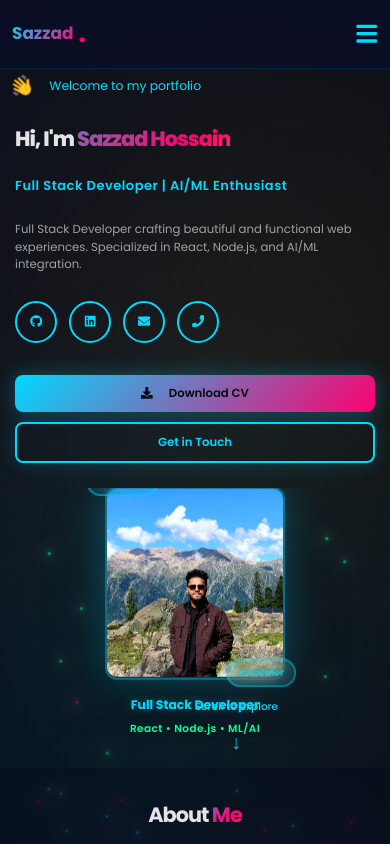
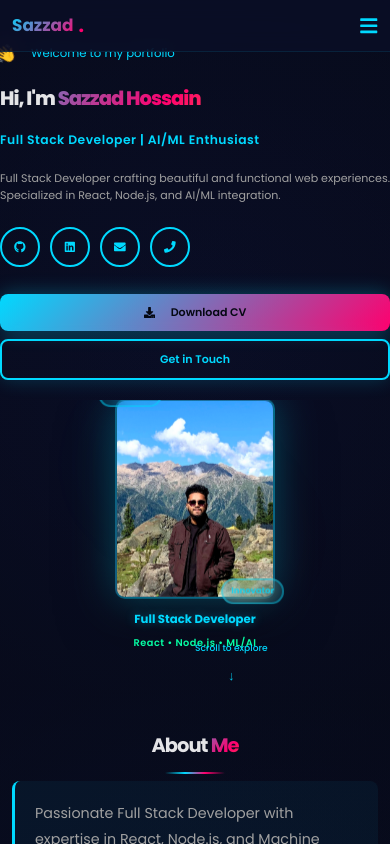
Before and after one commit to SazzadHossain1461/portfolio-sazzad, a React (Create React App) app in the folder client/: page / in a window 390 px wide. Built offline with nearby package versions, Linux system fonts and the light colour scheme; no server answers.

Commit message:
Complete mobile responsive rewrite - all CSS files fixed

```diff
--- a/client/src/styles/App.css
+++ b/client/src/styles/App.css
@@ -1,8 +1,8 @@
 .app-container {
   position: relative;
   min-height: 100vh;
-  width: 100%;
   overflow-x: hidden;
+  background: linear-gradient(135deg, #0a0e27 0%, #050812 100%);
 }
 
 .particle-background {
@@ -17,7 +17,6 @@
 .main-content {
   position: relative;
   z-index: 1;
-  width: 100%;
 }
 
 section {
@@ -26,29 +25,20 @@ section {
   align-items: center;
   justify-content: center;
   padding: 60px 0;
-  width: 100%;
-  box-sizing: border-box;
   position: relative;
-  overflow-x: hidden;
+  overflow: hidden;
 }
 
-@media (max-width: 1024px) {
+@media (max-width: 768px) {
   section {
     min-height: auto;
     padding: 50px 0;
   }
 }
 
-@media (max-width: 768px) {
+@media (max-width: 480px) {
   section {
     padding: 40px 0;
-  }
-}
-
-@media (max-width: 480px) {
-  section {
-    padding: 30px 0;
-    min-height: auto;
   }
 }
 
--- a/client/src/styles/Hero.css
+++ b/client/src/styles/Hero.css
@@ -1,4 +1,3 @@
-/* ========== HERO SECTION ========== */
 .hero {
   position: relative;
   min-height: 100vh;
@@ -9,7 +8,6 @@
   overflow: hidden;
 }
 
-/* ========== HERO CONTAINER ========== */
 .hero-container {
   max-width: 1200px;
   width: 100%;
@@ -26,14 +24,30 @@
   }
 }
 
-/* ========== HERO CONTENT ========== */
+@media (max-width: 768px) {
+  .hero-container {
+    gap: 30px;
+  }
+}
+
+@media (max-width: 480px) {
+  .hero-container {
+    gap: 20px;
+  }
+}
+
 .hero-content {
   display: flex;
   flex-direction: column;
   gap: 20px;
 }
 
-/* Greeting */
+@media (max-width: 480px) {
+  .hero-content {
+    gap: 12px;
+  }
+}
+
 .greeting {
   display: flex;
   align-items: center;
@@ -41,6 +55,20 @@
   font-size: 1.2rem;
   color: var(--primary);
   margin-bottom: 20px;
+}
+
+@media (max-width: 768px) {
+  .greeting {
+    font-size: 1rem;
+    margin-bottom: 10px;
+  }
+}
+
+@media (max-width: 480px) {
+  .greeting {
+    font-size: 0.9rem;
+    margin-bottom: 8px;
+  }
 }
 
 .wave {
@@ -62,7 +90,12 @@
   }
 }
 
-/* Hero Title */
+@media (max-width: 480px) {
+  .wave {
+    font-size: 1.3rem;
+  }
+}
+
 .hero-title {
   font-size: 4rem;
   font-weight: 800;
@@ -72,19 +105,27 @@
   letter-spacing: -1px;
 }
 
+@media (max-width: 1024px) {
+  .hero-title {
+    font-size: 3.5rem;
+  }
+}
+
 @media (max-width: 768px) {
   .hero-title {
-    font-size: 2.5rem;
+    font-size: 2rem;
+    margin-bottom: 10px;
   }
 }
 
 @media (max-width: 480px) {
   .hero-title {
-    font-size: 1.8rem;
+    font-size: 1.5rem;
+    line-height: 1.2;
+    margin-bottom: 8px;
   }
 }
 
-/* Gradient Text in Title */
 .hero-title .gradient-text {
   background: linear-gradient(135deg, var(--primary) 0%, var(--secondary) 50%, var(--tertiary) 100%);
   -webkit-background-clip: text;
@@ -106,7 +147,6 @@
   }
 }
 
-/* Hero Subtitle */
 .hero-subtitle {
   font-size: 1.8rem;
   color: var(--primary);
@@ -115,19 +155,26 @@
   letter-spacing: 0.5px;
 }
 
+@media (max-width: 1024px) {
+  .hero-subtitle {
+    font-size: 1.5rem;
+  }
+}
+
 @media (max-width: 768px) {
   .hero-subtitle {
-    font-size: 1.3rem;
+    font-size: 1.1rem;
+    margin-bottom: 10px;
   }
 }
 
 @media (max-width: 480px) {
   .hero-subtitle {
-    font-size: 1.1rem;
+    font-size: 0.95rem;
+    margin-bottom: 8px;
   }
 }
 
-/* Hero Description */
 .hero-description {
   font-size: 1.1rem;
   color: var(--text-secondary);
@@ -139,21 +186,37 @@
 @media (max-width: 768px) {
   .hero-description {
     font-size: 1rem;
+    margin-bottom: 15px;
   }
 }
 
 @media (max-width: 480px) {
   .hero-description {
-    font-size: 0.95rem;
+    font-size: 0.85rem;
+    margin-bottom: 12px;
+    line-height: 1.5;
   }
 }
 
-/* ========== SOCIAL LINKS ========== */
 .hero-socials {
   display: flex;
   gap: 20px;
   margin-bottom: 30px;
   flex-wrap: wrap;
+}
+
+@media (max-width: 768px) {
+  .hero-socials {
+    gap: 12px;
+    margin-bottom: 15px;
+  }
+}
+
+@media (max-width: 480px) {
+  .hero-socials {
+    gap: 10px;
+    margin-bottom: 12px;
+  }
 }
 
 .social-link {
@@ -197,7 +260,7 @@
   box-shadow: 0 20px 40px rgba(0, 217, 255, 0.3);
 }
 
-@media (max-width: 480px) {
+@media (max-width: 768px) {
   .social-link {
     width: 45px;
     height: 45px;
@@ -205,7 +268,14 @@
   }
 }
 
-/* ========== CTA BUTTONS ========== */
+@media (max-width: 480px) {
+  .social-link {
+    width: 40px;
+    height: 40px;
+    font-size: 0.9rem;
+  }
+}
+
 .hero-cta {
   display: flex;
   gap: 20px;
@@ -213,14 +283,21 @@
   margin-top: 10px;
 }
 
+@media (max-width: 768px) {
+  .hero-cta {
+    gap: 10px;
+    margin-top: 5px;
+  }
+}
+
 @media (max-width: 480px) {
   .hero-cta {
     flex-direction: column;
-    gap: 12px;
+    gap: 8px;
+    margin-top: 3px;
   }
 }
 
-/* Button Base Styles */
 .btn {
   padding: 14px 32px;
   border: none;
@@ -266,7 +343,6 @@
   left: 100%;
 }
 
-/* Primary Button */
 .btn-primary {
   background: linear-gradient(135deg, var(--primary) 0%, var(--secondary) 100%);
   color: var(--darker);
@@ -284,7 +360,6 @@
   outline-offset: 2px;
 }
 
-/* Secondary Button */
 .btn-secondary {
   background: transparent;
   color: var(--primary);
@@ -313,17 +388,12 @@
 
 @media (max-width: 480px) {
   .btn {
-    padding: 12px 20px;
-    font-size: 0.9rem;
-    width: 100%;
-  }
-
-  .hero-cta {
+    padding: 10px 20px;
+    font-size: 0.85rem;
     width: 100%;
   }
 }
 
-/* ========== HERO 3D SECTION ========== */
 .hero-3d {
   width: 100%;
   height: 500px;
@@ -349,11 +419,11 @@
 
 @media (max-width: 480px) {
   .hero-3d {
-    height: 300px;
+    height: 250px;
+    border-radius: 12px;
   }
 }
 
-/* ========== SCROLL INDICATOR ========== */
 .scroll-indicator {
   position: absolute;
   bottom: 30px;
@@ -404,144 +474,37 @@
   }
 }
 
-/* ========== RESPONSIVE ADJUSTMENTS ========== */
+@media (max-width: 480px) {
+  .scroll-indicator {
+    bottom: 10px;
+    font-size: 0.7rem;
+    gap: 8px;
+  }
+
+  .scroll-icon {
+    font-size: 1rem;
+  }
+}
+
 @media (max-width: 1024px) {
   .hero {
     padding: 80px 20px 50px;
-  }
-
-  .hero-container {
-    gap: 40px;
-  }
-
-  .hero-title {
-    font-size: 3.5rem;
-  }
-
-  .hero-subtitle {
-    font-size: 1.5rem;
   }
 }
 
 @media (max-width: 768px) {
   .hero {
-    padding: 80px 20px 40px;
+    padding: 70px 16px 30px;
     min-height: auto;
-  }
-
-  .hero-container {
-    gap: 30px;
-  }
-
-  .hero-content {
-    gap: 15px;
-  }
-
-  .hero-title {
-    font-size: 2rem;
-    margin-bottom: 15px;
-  }
-
-  .hero-subtitle {
-    font-size: 1.2rem;
-    margin-bottom: 15px;
-  }
-
-  .hero-description {
-    font-size: 0.95rem;
-    margin-bottom: 20px;
-    line-height: 1.6;
-  }
-
-  .greeting {
-    font-size: 1rem;
-    margin-bottom: 15px;
-  }
-
-  .hero-socials {
-    gap: 15px;
-    margin-bottom: 20px;
-  }
-
-  .hero-cta {
-    gap: 12px;
-    margin-top: 8px;
   }
 }
 
 @media (max-width: 480px) {
   .hero {
-    padding: 70px 15px 30px;
-  }
-
-  .hero-container {
-    gap: 25px;
-  }
-
-  .hero-content {
-    gap: 12px;
-  }
-
-  .hero-title {
-    font-size: 1.6rem;
-    line-height: 1.3;
-    margin-bottom: 12px;
-  }
-
-  .hero-subtitle {
-    font-size: 1rem;
-    margin-bottom: 12px;
-  }
-
-  .hero-description {
-    font-size: 0.9rem;
-    margin-bottom: 15px;
-    line-height: 1.5;
-  }
-
-  .greeting {
-    font-size: 0.95rem;
-    margin-bottom: 12px;
-  }
-
-  .wave {
-    font-size: 1.5rem;
-  }
-
-  .hero-socials {
-    gap: 12px;
-    margin-bottom: 15px;
-  }
-
-  .social-link {
-    width: 42px;
-    height: 42px;
-    font-size: 0.95rem;
-  }
-
-  .hero-cta {
-    flex-direction: column;
-    gap: 10px;
-    margin-top: 5px;
-  }
-
-  .btn {
-    padding: 11px 18px;
-    font-size: 0.85rem;
-    width: 100%;
-  }
-
-  .hero-3d {
-    height: 250px;
-    border-radius: 12px;
-  }
-
-  .scroll-indicator {
-    bottom: 15px;
+    padding: 60px 12px 25px;
   }
 }
 
-/* ========== ANIMATION & TRANSITIONS ========== */
 .hero-content > * {
   animation: fadeInUp 0.8s ease-out backwards;
 }
@@ -585,7 +548,6 @@
   }
 }
 
-/* ========== ACCESSIBILITY ========== */
 @media (prefers-reduced-motion: reduce) {
   * {
     animation: none !important;
@@ -593,7 +555,6 @@
   }
 }
 
-/* Focus visible for keyboard navigation */
 .btn:focus-visible,
 .social-link:focus-visible {
   outline: 2px solid var(--primary);
--- a/client/src/styles/Navigation.css
+++ b/client/src/styles/Navigation.css
@@ -8,9 +8,6 @@
   backdrop-filter: blur(10px);
   border-bottom: 1px solid rgba(0, 217, 255, 0.1);
   padding: 1rem 0;
-  width: 100%;
-  box-sizing: border-box;
-  overflow-x: hidden;
 }
 
 .nav-container {
@@ -20,8 +17,6 @@
   display: flex;
   justify-content: space-between;
   align-items: center;
-  width: 100%;
-  box-sizing: border-box;
 }
 
 @media (max-width: 768px) {
@@ -34,6 +29,10 @@
   .nav-container {
     padding: 0 12px;
   }
+
+  .navbar {
+    padding: 0.75rem 0;
+  }
 }
 
 .nav-logo {
@@ -42,7 +41,6 @@
   display: flex;
   align-items: center;
   gap: 5px;
-  flex-shrink: 0;
 }
 
 @media (max-width: 480px) {
@@ -63,12 +61,20 @@
   font-size: 2rem;
 }
 
+@media (max-width: 480px) {
+  .logo-dot {
+    font-size: 1.5rem;
+  }
+}
+
 .nav-menu {
   display: flex;
   list-style: none;
   gap: 2rem;
+}
 
 @media (max-width: 768px) {
+  .nav-menu {
     position: fixed;
     top: 60px;
     left: -100%;
@@ -78,22 +84,16 @@
     text-align: center;
     transition: 0.3s;
     padding: 2rem 0;
-    max-height: calc(100vh - 60px);
-    overflow-y: auto;
-    z-index: 999;
+    gap: 1rem;
+  }
 
-    &.active {
+  .nav-menu.active {
     left: 0;
-    }
   }
 }
 
 .nav-item {
-  display: list-item;
-
-  @media (max-width: 768px) {
-    padding: 0.5rem 0;
-  }
+  list-style: none;
 }
 
 .nav-link {
@@ -102,10 +102,16 @@
   font-weight: 500;
   position: relative;
   transition: color 0.3s ease;
-  display: inline-block;
-  padding: 0.5rem 0;
+  font-size: 1rem;
+}
 
-  &::after {
+@media (max-width: 480px) {
+  .nav-link {
+    font-size: 0.95rem;
+  }
+}
+
+.nav-link::after {
   content: '';
   position: absolute;
   bottom: -5px;
@@ -116,18 +122,12 @@
   transition: width 0.3s ease;
 }
 
-  &:hover::after {
+.nav-link:hover::after {
   width: 100%;
 }
 
-  &:hover {
+.nav-link:hover {
   color: var(--primary);
-  }
-
-  @media (max-width: 768px) {
-    padding: 1rem 0;
-    font-size: 1.1rem;
-  }
 }
 
 .hamburger {
@@ -138,9 +138,25 @@
   border: none;
   color: var(--primary);
   font-size: 1.8rem;
-  z-index: 1001;
+  gap: 5px;
+}
 
 @media (max-width: 768px) {
+  .hamburger {
     display: flex;
   }
 }
+
+@media (max-width: 480px) {
+  .hamburger {
+    font-size: 1.5rem;
+  }
+}
+
+.hamburger span {
+  width: 25px;
+  height: 3px;
+  background: var(--primary);
+  border-radius: 2px;
+  transition: 0.3s;
+}
--- a/client/src/styles/globals.css
+++ b/client/src/styles/globals.css
@@ -2,14 +2,6 @@
   margin: 0;
   padding: 0;
   box-sizing: border-box;
-}
-
-html, body {
-  width: 100%;
-  height: 100%;
-  margin: 0;
-  padding: 0;
-  overflow-x: hidden;
 }
 
 :root {
@@ -28,8 +20,6 @@ html, body {
 html {
   scroll-behavior: smooth;
   scroll-padding-top: 80px;
-  width: 100%;
-  height: 100%;
   font-size: 16px;
 }
 
@@ -53,8 +43,6 @@ body {
   color: var(--text-primary);
   line-height: 1.6;
   overflow-x: hidden;
-  width: 100%;
-  height: 100%;
   position: relative;
 }
 
@@ -115,18 +103,10 @@ body::after {
   }
 }
 
-#root {
-  width: 100%;
-  height: 100%;
-  min-height: 100vh;
-}
-
 .container {
   max-width: 1200px;
   margin: 0 auto;
   padding: 0 20px;
-  width: 100%;
-  box-sizing: border-box;
 }
 
 @media (max-width: 768px) {
@@ -171,15 +151,27 @@ body::after {
 
 @media (max-width: 768px) {
   .section-title {
-    font-size: 2.2rem;
+    font-size: 2rem;
     margin-bottom: 2rem;
+  }
+
+  .section-title::before {
+    bottom: -15px;
+    width: 80px;
+    height: 3px;
   }
 }
 
 @media (max-width: 480px) {
   .section-title {
-    font-size: 1.6rem;
+    font-size: 1.5rem;
     margin-bottom: 1.5rem;
+  }
+
+  .section-title::before {
+    bottom: -12px;
+    width: 60px;
+    height: 2px;
   }
 }
 
@@ -219,7 +211,6 @@ body::after {
   align-items: center;
   justify-content: center;
   gap: 8px;
-  white-space: nowrap;
 }
 
 .btn::before {
@@ -241,29 +232,38 @@ body::after {
 .btn-primary {
   background: linear-gradient(135deg, var(--primary) 0%, var(--secondary) 100%);
   color: var(--darker);
+  box-shadow: 0 0 20px rgba(0, 217, 255, 0.3);
 }
 
 .btn-primary:hover {
   transform: translateY(-3px);
-  box-shadow: 0 20px 40px rgba(0, 217, 255, 0.3);
+  box-shadow: 0 30px 60px rgba(0, 217, 255, 0.5);
 }
 
 .btn-secondary {
   background: transparent;
   color: var(--primary);
   border: 2px solid var(--primary);
+  box-shadow: 0 0 20px rgba(0, 217, 255, 0.2);
 }
 
 .btn-secondary:hover {
   background: var(--primary);
   color: var(--darker);
-  box-shadow: 0 20px 40px rgba(0, 217, 255, 0.3);
+  box-shadow: 0 30px 60px rgba(0, 217, 255, 0.5);
+}
+
+@media (max-width: 768px) {
+  .btn {
+    padding: 10px 20px;
+    font-size: 0.9rem;
+  }
 }
 
 @media (max-width: 480px) {
   .btn {
-    padding: 10px 20px;
-    font-size: 0.9rem;
+    padding: 10px 16px;
+    font-size: 0.85rem;
     width: 100%;
   }
 }
@@ -274,9 +274,9 @@ body::after {
   align-items: center;
   justify-content: center;
   min-height: 100vh;
+  gap: 20px;
   font-size: 1.5rem;
   color: var(--primary);
-  gap: 20px;
 }
 
 .spinner {
@@ -294,60 +294,30 @@ body::after {
   }
 }
 
-/* Scrollbar Styling */
 ::-webkit-scrollbar {
-  width: 12px;
+  width: 10px;
 }
 
 ::-webkit-scrollbar-track {
-  background: linear-gradient(180deg, var(--dark) 0%, var(--darker) 100%);
+  background: var(--dark);
 }
 
 ::-webkit-scrollbar-thumb {
-  background: linear-gradient(180deg, var(--primary) 0%, var(--secondary) 100%);
+  background: linear-gradient(135deg, var(--primary), var(--secondary));
   border-radius: 10px;
-  border: 2px solid var(--dark);
 }
 
 ::-webkit-scrollbar-thumb:hover {
-  background: linear-gradient(180deg, var(--secondary) 0%, var(--primary) 100%);
-  box-shadow: 0 0 20px rgba(0, 217, 255, 0.5);
+  background: linear-gradient(135deg, var(--secondary), var(--primary));
 }
 
-/* Touch device optimizations */
-@media (hover: none) and (pointer: coarse) {
-  .btn {
-    padding: 14px 24px;
-    min-height: 44px;
+@media (max-width: 480px) {
+  section {
+    padding: 40px 0 !important;
   }
 
-  .social-link {
-    min-width: 44px;
-    min-height: 44px;
+  .glow {
+    box-shadow: 0 0 15px rgba(0, 217, 255, 0.3),
+                0 0 25px rgba(0, 217, 255, 0.2);
   }
 }
-
-/* Prevent zoom on input focus on mobile */
-@media (max-width: 768px) {
-  input,
-  textarea,
-  select {
-    font-size: 16px;
-  }
-}
-
-/* Accessibility */
-@media (prefers-reduced-motion: reduce) {
-  * {
-    animation: none !important;
-    transition: none !important;
-  }
-}
-
-/* Mobile landscape adjustments */
-@media (max-height: 600px) and (orientation: landscape) {
-  section {
-    min-height: auto;
-    padding: 40px 0;
-  }
-}
--- a/client/src/styles/profilePhoto.css
+++ b/client/src/styles/profilePhoto.css
@@ -1,4 +1,3 @@
-/* ========== PROFILE PHOTO CONTAINER ========== */
 .profile-photo-container {
   width: 100%;
   height: 100%;
@@ -10,7 +9,18 @@
   perspective: 1200px;
 }
 
-/* ========== PHOTO WRAPPER ========== */
+@media (max-width: 768px) {
+  .profile-photo-container {
+    gap: 12px;
+  }
+}
+
+@media (max-width: 480px) {
+  .profile-photo-container {
+    gap: 10px;
+  }
+}
+
 .photo-wrapper {
   position: relative;
   width: 260px;
@@ -24,7 +34,21 @@
   transform: rotateY(5deg) rotateX(-5deg) scale(1.02);
 }
 
-/* ========== PHOTO FRAME ========== */
+@media (max-width: 768px) {
+  .photo-wrapper {
+    width: 200px;
+    height: 240px;
+  }
+  }
+@media (max-width: 480px) {
+.photo-wrapper {
+width: 160px;
+height: 200px;
+}
+.photo-wrapper.hovered {
+transform: rotateY(2deg) rotateX(-2deg) scale(1.01);
+}
+}
 .photo-frame {
 position: relative;
 width: 100%;
@@ -42,7 +66,6 @@
 align-items: center;
 justify-content: center;
 }
-
 @keyframes frameFloat {
 0%, 100% {
 transform: translateY(0px);
@@ -51,8 +74,18 @@
 transform: translateY(-20px);
 }
 }
-
-/* ========== PLACEHOLDER CONTENT ========== */
+@media (max-width: 768px) {
+.photo-frame {
+border-radius: 12px;
+border-width: 2px;
+}
+}
+@media (max-width: 480px) {
+.photo-frame {
+border-radius: 10px;
+border-width: 2px;
+}
+}
 .placeholder-content {
 position: absolute;
 width: 100%;
@@ -69,12 +102,15 @@
 z-index: 5;
 border-radius: 16px;
 }
-
+@media (max-width: 480px) {
+.placeholder-content {
+border-radius: 10px;
+}
+}
 .placeholder-avatar {
 font-size: 2.5rem;
 animation: bounce 2s ease-in-out infinite;
 }
-
 @keyframes bounce {
 0%, 100% {
 transform: translateY(0);
@@ -83,7 +119,11 @@
 transform: translateY(-8px);
 }
 }
-
+@media (max-width: 480px) {
+.placeholder-avatar {
+font-size: 1.8rem;
+}
+}
 .placeholder-content p {
 color: var(--primary);
 font-size: 0.85rem;
@@ -91,8 +131,11 @@
 margin: 0;
 font-weight: 600;
 }
-
-/* ========== PROFILE IMAGE ========== */
+@media (max-width: 480px) {
+.placeholder-content p {
+font-size: 0.75rem;
+}
+}
 .profile-img {
 width: 100%;
 height: 100%;
@@ -105,17 +148,18 @@
 top: 0;
 left: 0;
 }
-
 .profile-img.loaded {
 opacity: 1;
 z-index: 3;
 }
-
 .photo-wrapper.hovered .profile-img {
 transform: scale(1.03);
 }
-
-/* ========== PHOTO BORDER - ANIMATED ========== */
+@media (max-width: 480px) {
+.photo-wrapper.hovered .profile-img {
+transform: scale(1.02);
+}
+}
 .photo-border {
 position: absolute;
 top: 0;
@@ -131,7 +175,6 @@
 pointer-events: none;
 z-index: 2;
 }
-
 @keyframes borderShimmer {
 0% {
 filter: brightness(1);
@@ -143,12 +186,19 @@
 filter: brightness(1);
 }
 }
-
 .photo-wrapper.hovered .photo-border {
 animation: borderShimmer 3s ease infinite;
 }
-
-/* ========== PHOTO GLOW ========== */
+@media (max-width: 768px) {
+.photo-border {
+border-radius: 12px;
+}
+}
+@media (max-width: 480px) {
+.photo-border {
+border-radius: 10px;
+}
+}
 .photo-glow {
 position: absolute;
 top: -30%;
@@ -162,7 +212,6 @@
 z-index: 1;
 filter: blur(30px);
 }
-
 @keyframes glowMove {
 0%, 100% {
 transform: translate(0, 0);
@@ -171,11 +220,9 @@
 transform: translate(10px, -10px);
 }
 }
-
 .photo-wrapper.hovered .photo-glow {
 animation: glowMoveFast 4s ease-in-out infinite;
 }
-
 @keyframes glowMoveFast {
 0%, 100% {
 transform: translate(0, 0);
@@ -184,8 +231,6 @@
 transform: translate(15px, -15px);
 }
 }
-
-/* ========== FLOATING BADGES ========== */
 .floating-badge {
 position: absolute;
 padding: 8px 14px;
@@ -201,12 +246,10 @@
 animation: badgeFloat 4s ease-in-out infinite;
 transition: all 0.3s ease;
 }
-
 .floating-badge span {
 display: block;
 text-align: center;
 }
-
 @keyframes badgeFloat {
 0%, 100% {
 transform: translateY(0) translateX(0);
@@ -217,24 +260,47 @@
 opacity: 1;
 }
 }
-
 .floating-badge.top-left {
 top: -15px;
 left: -20px;
 animation-delay: 0s;
 }
-
 .floating-badge.bottom-right {
 bottom: -15px;
 right: -20px;
 animation-delay: 1s;
 }
-
 .photo-wrapper.hovered .floating-badge {
 animation-duration: 2s;
 }
-
-/* ========== BACKGROUND ANIMATED ELEMENT ========== */
+@media (max-width: 768px) {
+.floating-badge {
+padding: 6px 10px;
+font-size: 0.7rem;
+}
+.floating-badge.top-left {
+top: -8px;
+left: -12px;
+}
+.floating-badge.bottom-right {
+bottom: -8px;
+right: -12px;
+}
+}
+@media (max-width: 480px) {
+.floating-badge {
+padding: 4px 8px;
+font-size: 0.65rem;
+}
+.floating-badge.top-left {
+top: -6px;
+left: -10px;
+}
+.floating-badge.bottom-right {
+bottom: -6px;
+right: -10px;
+}
+}
 .photo-bg-animated {
 position: absolute;
 width: 320px;
@@ -251,7 +317,6 @@
 z-index: -1;
 pointer-events: none;
 }
-
 @keyframes bgPulse {
 0%, 100% {
 transform: translate(-50%, -50%) scale(1);
@@ -262,11 +327,9 @@
 opacity: 0.6;
 }
 }
-
 .photo-wrapper.hovered .photo-bg-animated {
 animation: bgPulseFast 3s ease-in-out infinite;
 }
-
 @keyframes bgPulseFast {
 0%, 100% {
 transform: translate(-50%, -50%) scale(1.05);
@@ -277,15 +340,24 @@
 opacity: 0.8;
 }
 }
-
-/* ========== INFO BELOW PHOTO ========== */
+@media (max-width: 768px) {
+.photo-bg-animated {
+width: 250px;
+height: 290px;
+}
+}
+@media (max-width: 480px) {
+.photo-bg-animated {
+width: 200px;
+height: 240px;
+}
+}
 .photo-info {
 text-align: center;
 position: relative;
 z-index: 2;
 animation: infoFadeIn 0.8s ease-out;
 }
-
 @keyframes infoFadeIn {
 from {
 opacity: 0;
@@ -296,7 +368,6 @@
 transform: translateY(0);
 }
 }
-
 .photo-info h3 {
 font-size: 1.2rem;
 color: var(--primary);
@@ -305,11 +376,19 @@
 text-shadow: 0 0 10px rgba(0, 217, 255, 0.4);
 transition: all 0.3s ease;
 }
-
+@media (max-width: 768px) {
+.photo-info h3 {
+font-size: 1rem;
+}
+}
+@media (max-width: 480px) {
+.photo-info h3 {
+font-size: 0.9rem;
+}
+}
 .photo-wrapper.hovered ~ .photo-info h3 {
 text-shadow: 0 0 20px rgba(0, 217, 255, 0.8);
 }
-
 .photo-info p {
 font-size: 0.9rem;
 color: var(--accent);
@@ -317,106 +396,16 @@
 font-weight: 600;
 letter-spacing: 0.5px;
 }
-
-/* ========== RESPONSIVE - TABLET ========== */
 @media (max-width: 768px) {
-  .profile-photo-container {
-    gap: 15px;
-  }
-
-  .photo-wrapper {
-    width: 220px;
-    height: 260px;
-  }
-
-  .photo-frame {
-    border-radius: 14px;
-    border-width: 2px;
-  }
-
-  .photo-bg-animated {
-    width: 280px;
-    height: 320px;
-  }
-
-  .floating-badge {
-    padding: 6px 12px;
-    font-size: 0.75rem;
-  }
-
-  .floating-badge.top-left {
-    top: -10px;
-    left: -15px;
-  }
-
-  .floating-badge.bottom-right {
-    bottom: -10px;
-    right: -15px;
-  }
-
-  .photo-info h3 {
-    font-size: 1.1rem;
-  }
-
-  .photo-info p {
-    font-size: 0.85rem;
-  }
-}
-
-/* ========== RESPONSIVE - MOBILE ========== */
-@media (max-width: 480px) {
-  .photo-wrapper {
-    width: 180px;
-    height: 220px;
-  }
-
-  .photo-frame {
-    border-radius: 12px;
-    border-width: 2px;
-  }
-
-  .photo-bg-animated {
-    width: 240px;
-    height: 280px;
-  }
-
-  .floating-badge {
-    padding: 5px 10px;
-    font-size: 0.7rem;
-  }
-
-  .floating-badge.top-left {
-    top: -8px;
-    left: -12px;
-  }
-
-  .floating-badge.bottom-right {
-    bottom: -8px;
-    right: -12px;
-  }
-
-  .photo-info h3 {
-    font-size: 0.95rem;
-  }
-
 .photo-info p {
 font-size: 0.8rem;
 }
-
-  .photo-wrapper.hovered {
-    transform: rotateY(3deg) rotateX(-3deg) scale(1.01);
 }
-
-  .photo-wrapper.hovered .profile-img {
-    transform: scale(1.02);
-  }
-
-  .placeholder-avatar {
-    font-size: 2rem;
+@media (max-width: 480px) {
+.photo-info p {
+font-size: 0.75rem;
 }
 }
-
-/* ========== ANIMATIONS - SMOOTH TRANSITIONS ========== */
 .profile-img {
 transition: transform 0.6s cubic-bezier(0.34, 1.56, 0.64, 1);
 }
```
Lines whose indentation alone changed are shown as unchanged.
